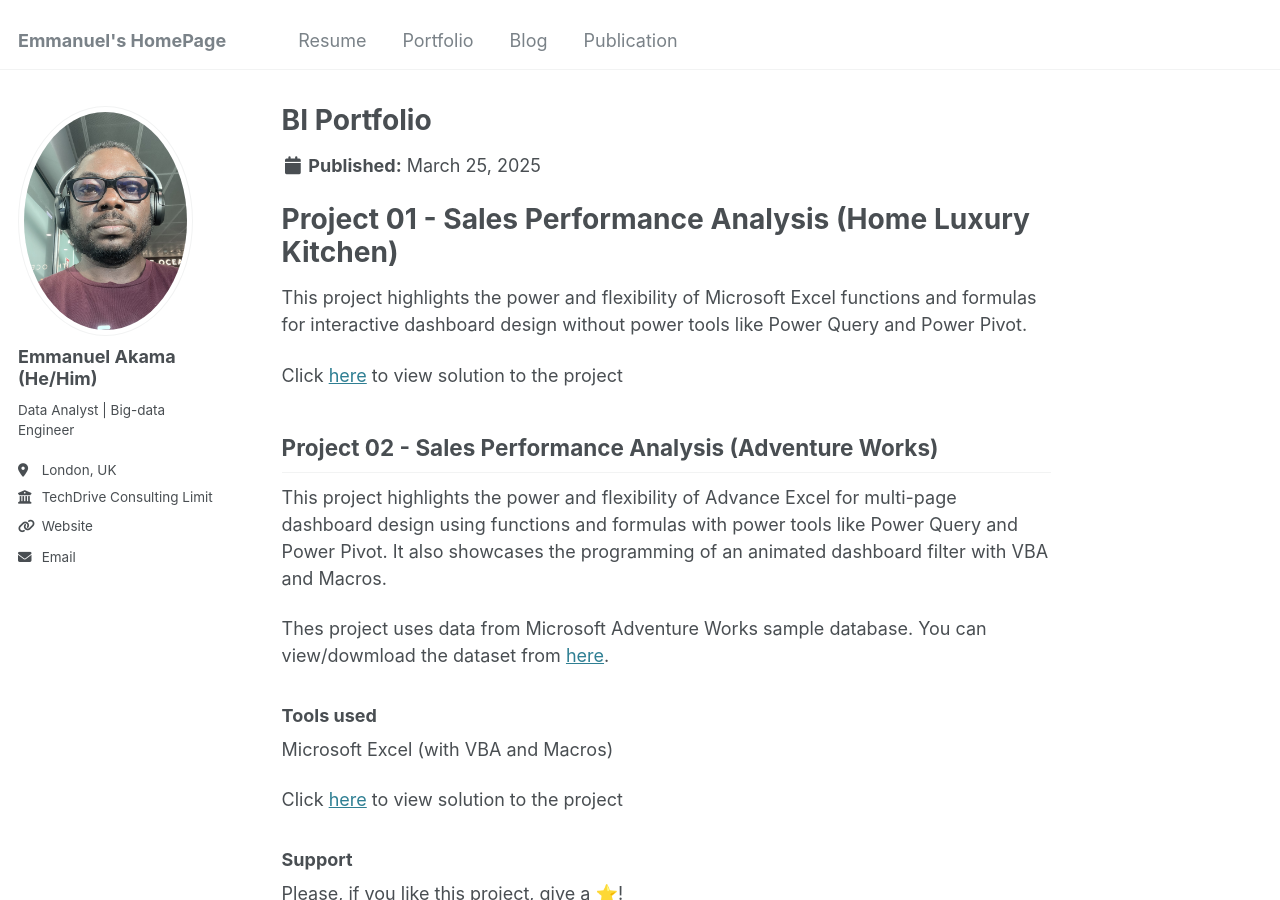
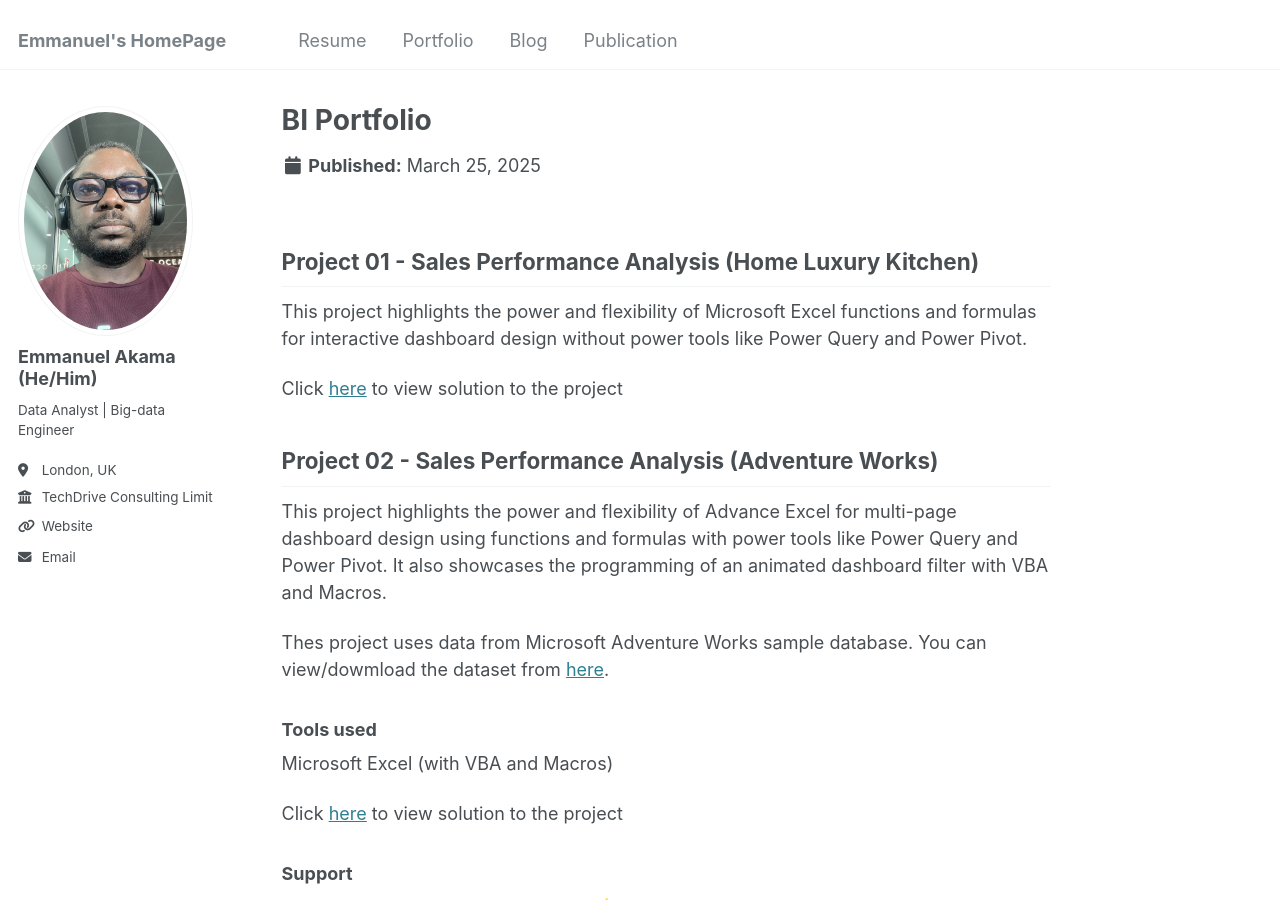
Before and after one commit to Akama-EO/Akama-EO.github.io, a Jekyll site: the page built from _portfolio/portfolio-2.md, in a window 1280 px wide and 900 px high. Built offline with Jekyll 4.4.1, drawn with Linux system fonts in a browser that asks for light colours.

```diff
--- a/_portfolio/portfolio-2.md
+++ b/_portfolio/portfolio-2.md
@@ -4,7 +4,7 @@ excerpt: "This section contain BI related projects completed with Microsoft Exce
 collection: portfolio
 ---
 
-# Project 01 -  Sales Performance Analysis (Home Luxury Kitchen)
+## Project 01 -  Sales Performance Analysis (Home Luxury Kitchen)
 This project highlights the power and flexibility of Microsoft Excel functions and formulas for interactive dashboard design without power tools like Power Query and Power Pivot.
 
 Click [here](https://github.com/Akama-EO/bi-portfolio-projects-/blob/main/Sales) to view solution to the project
```
